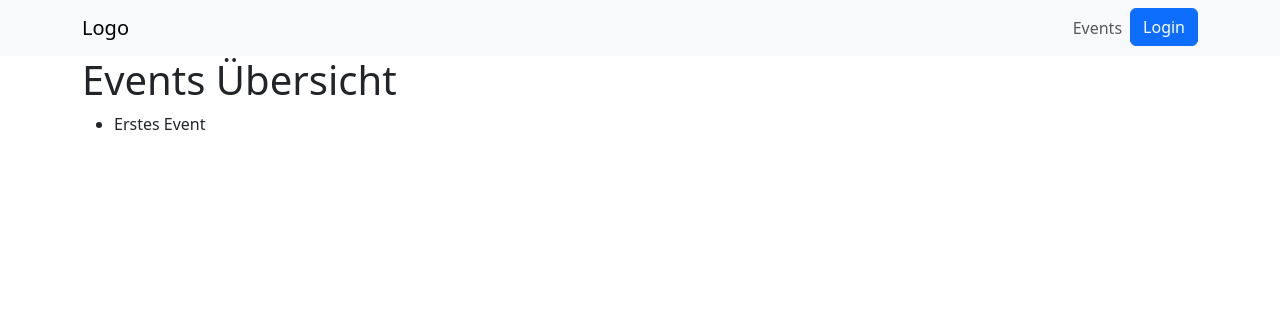
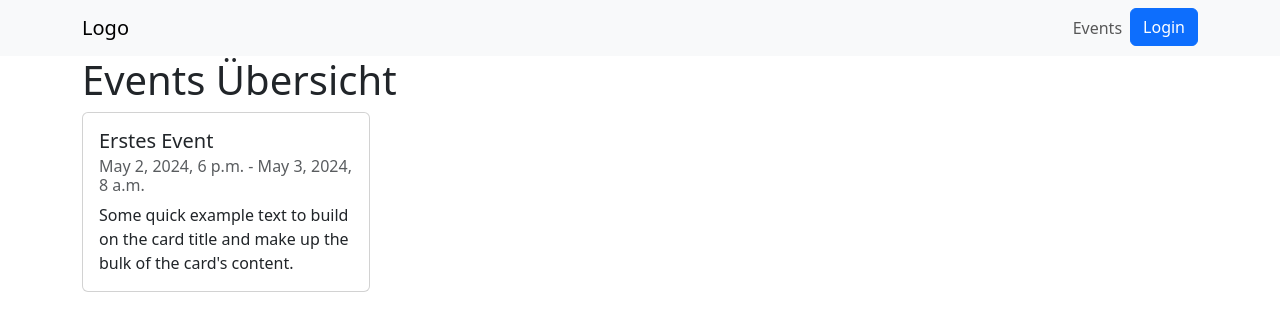
Before and after one commit to RichardRepenning/eventmanagement, a Django app: page /events/ in a window 1280 px wide. Shown: the top 331 px of the page. Run offline with Django 4.2, Linux system fonts and the light colour scheme; data comes from the database, SQL or seed files in the repository; both versions use the stored data as it was after the commit; some libraries are stand-ins or nearby versions.

Commit message:
create event and location. first card styling

```diff
--- a/events/ticketApp/templates/events.html
+++ b/events/ticketApp/templates/events.html
@@ -7,10 +7,16 @@
 {% block content %}
 <div class="container">
 <h1>Events Übersicht</h1>
-<ul>
+
 {% for event in events  %}
-  <li>{{event.title}}</li>
+<div class="card" style="width: 18rem;">
+  <div class="card-body">
+    <h5 class="card-title">{{event.title}}</h5>
+    <h6 class="card-subtitle mb-2 text-muted">{{event.date_from}} - {{event.date_to}}</h6>
+    <p class="card-text">Some quick example text to build on the card title and make up the bulk of the card's content.</p>
+  </div>
+</div>
 {% endfor %}
-</ul>
+
 </div>
 {% endblock content %}
```
Also changed, not shown: events/db.sqlite3.
